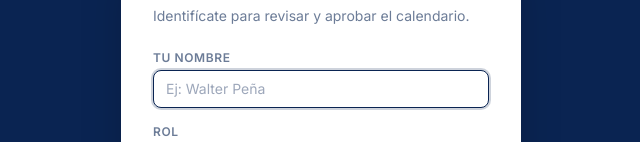
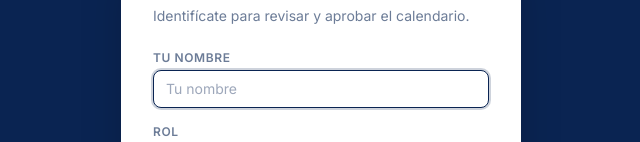
Before and after one commit to creativedisenos-ad/grilla-concreta, a Next.js app: page / in a window 1280 px wide. Shown: the part 322-464 px from the top of the page, without its empty margins (319-959 px from the left). Built offline with nearby package versions, Linux system fonts and the light colour scheme.

Commit message:
fix: quitar Walter del placeholder de login

```diff
--- a/app/page.tsx
+++ b/app/page.tsx
@@ -35,7 +35,7 @@ export default function LoginPage() {
               <input
                 value={name}
                 onChange={(e) => setName(e.target.value)}
-                placeholder="Ej: Walter Peña"
+                placeholder="Tu nombre"
                 className="input"
                 autoFocus
               />
```
